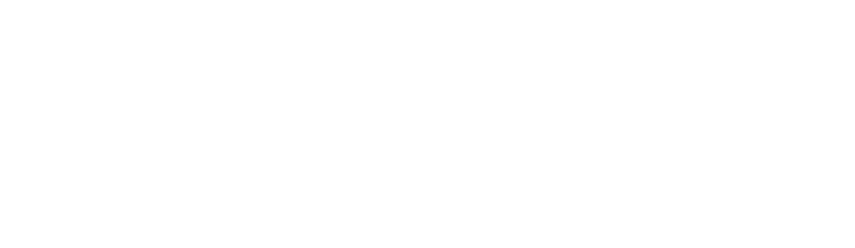
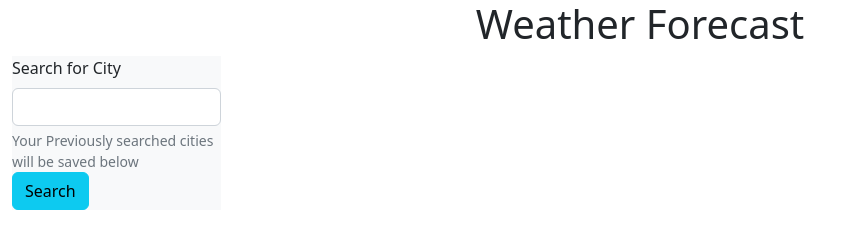
Before and after one commit to EMartinezCastellanos/weater-dashboard, a plain HTML site: page index.html in a window 1280 px wide. Shown: the whole page, without its empty margins (0-855 px from the left). Drawn offline with nearby package versions, Linux system fonts and the light colour scheme; files whose address does not match are found by name.

Commit message:
created search bar

```diff
--- a/index.html
+++ b/index.html
@@ -11,6 +11,28 @@
 </head>
 
 <body>
+    <header class="container-fluid text-center">
+        <h1>Weather Forecast</h1>
+    </header>
+
+    <div id="search-bar" class="container-fluid">
+        <aside class="col-md-2 bg-light">
+            <label for="citysearch" class="form-label">Search for City</label>
+            <input type="text" class="form-control">
+            <div class="form-text">
+                Your Previously searched cities will be saved below
+            </div>
+            <button class="btn btn-info" id="search-button">Search</button>
+        </aside>
+
+
+
+    </div>
+
+
+
+
+
 
 
 
```
